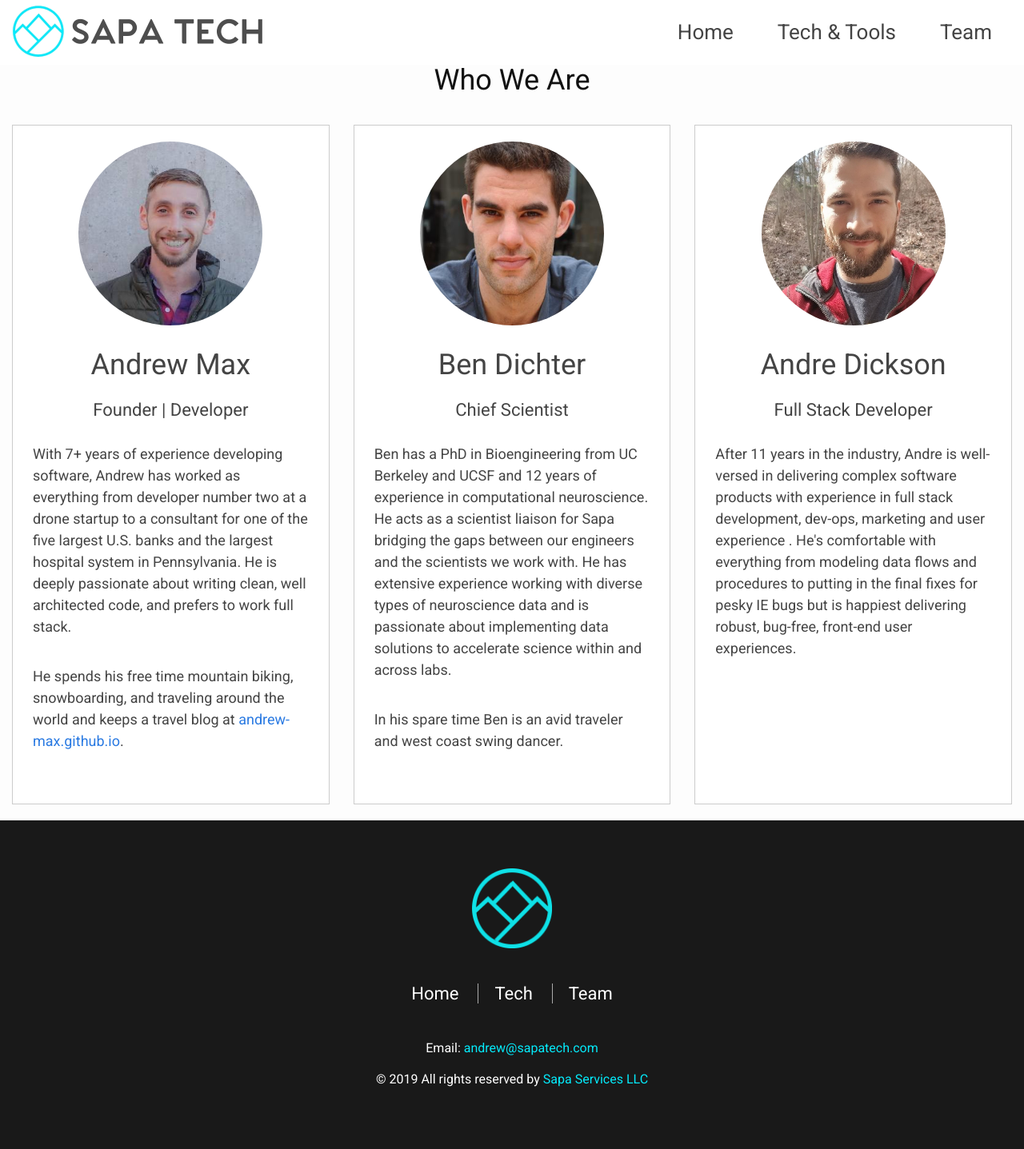
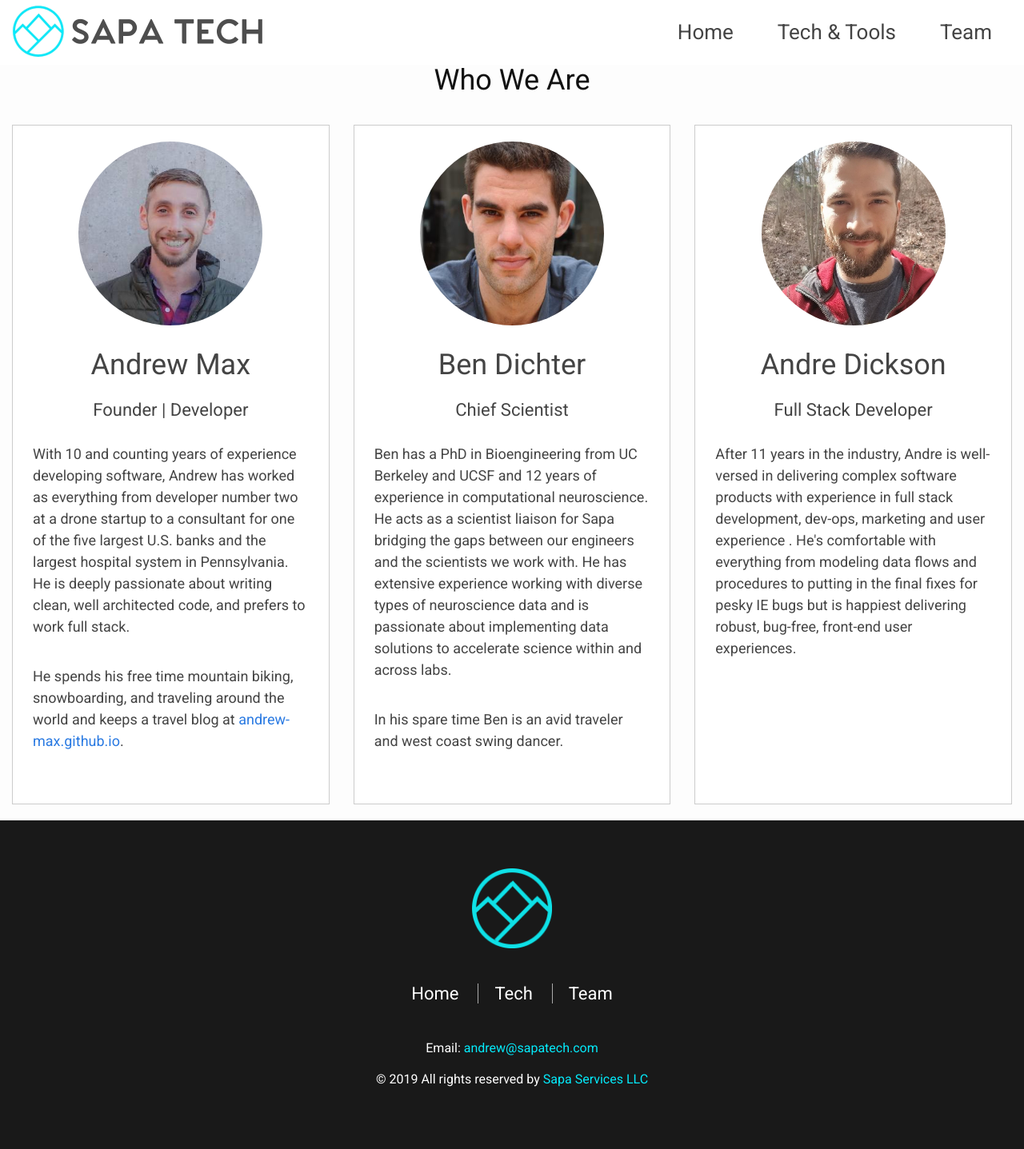
Before and after one commit to Andrew-Max/qubitix, a Jekyll site: the page built from team.html, in a window 1280 px wide. Shown: the whole page at 80% size. Built offline with Jekyll 4.4.1, drawn with Linux system fonts in a browser that asks for light colours.

Commit message:
update bio

```diff
--- a/team.html
+++ b/team.html
@@ -15,7 +15,7 @@ layout: default
         <div class="row devloper-cards">
 
           {% include team_card_start.html name="Andrew Max" asset="andrew.jpeg" role="Founder | Developer"%}
-             <p>With 7+ years of experience developing software, Andrew has worked as everything from developer number two at a drone startup to a consultant for one of the five largest U.S. banks and the largest hospital system in Pennsylvania. He is deeply passionate about writing clean, well architected code, and prefers to work full stack.</p>
+             <p>With 10 and counting years of experience developing software, Andrew has worked as everything from developer number two at a drone startup to a consultant for one of the five largest U.S. banks and the largest hospital system in Pennsylvania. He is deeply passionate about writing clean, well architected code, and prefers to work full stack.</p>
 
             <p>He spends his free time mountain biking, snowboarding, and traveling around the world and keeps a travel blog at <a target="_blank" href="https://andrew-max.github.io">andrew-max.github.io</a>.</p>
           {% include team_card_end.html %}
```
